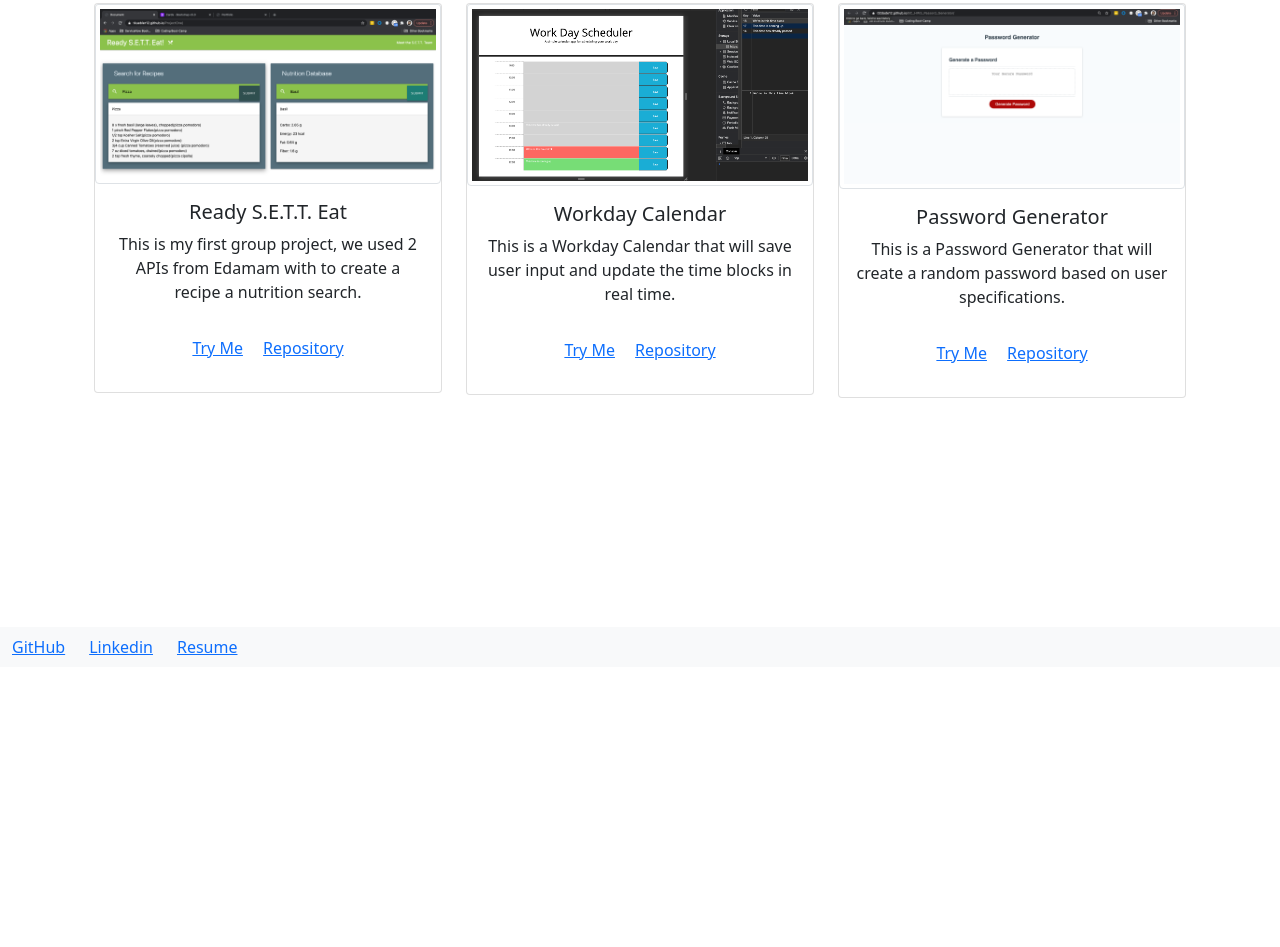
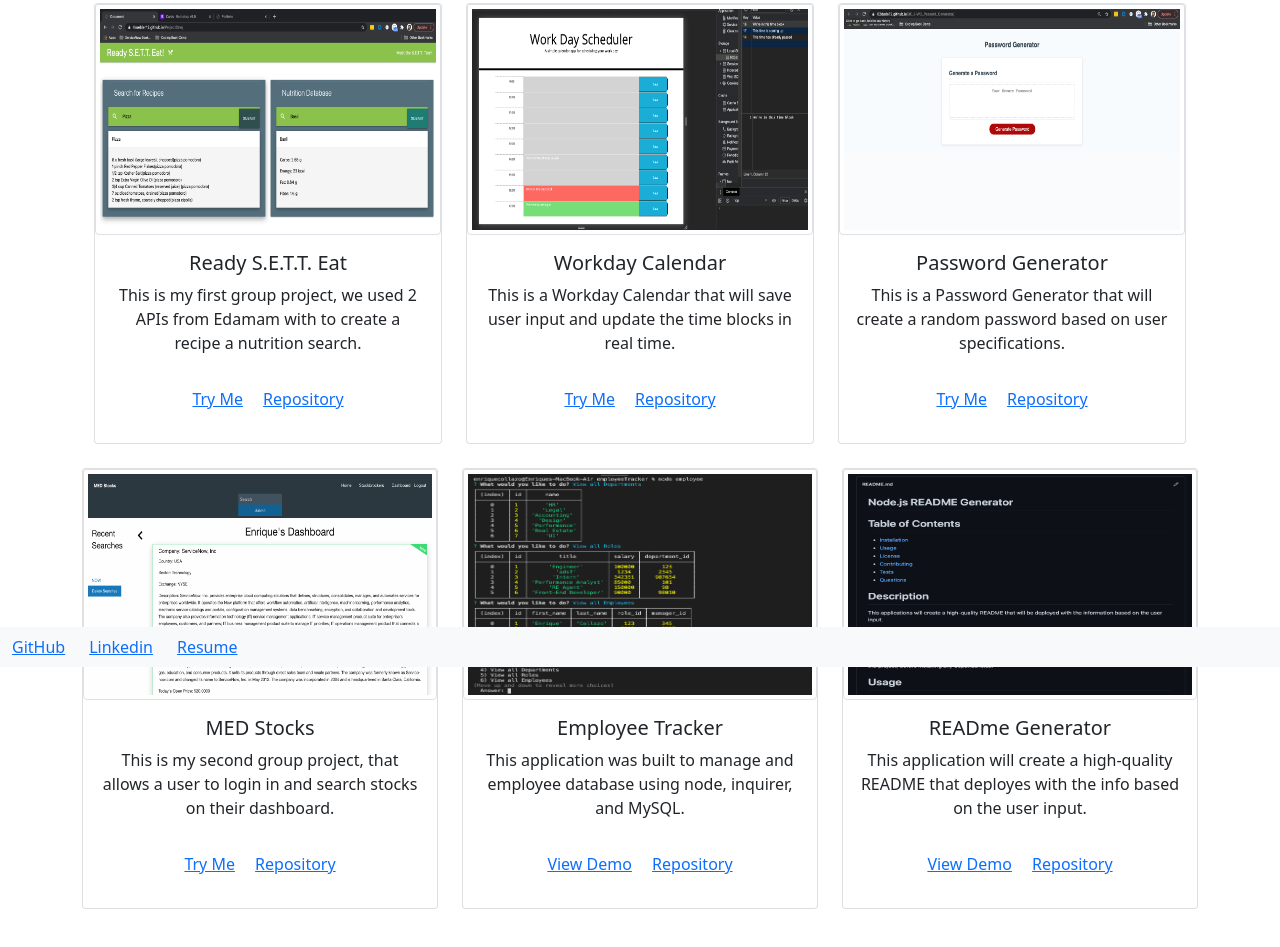
Before and after one commit to 02Dade12/Collazo_Portfolio, a plain HTML site: page portfolio.html in a window 1280 px wide. Shown: the part 133-1080 px from the top of the page. Before the commit the page ends 800 px from the top, so only its background shows below. Drawn offline with nearby package versions, Linux system fonts and the light colour scheme.

Commit message:
updated portfolio and added new projects

```diff
--- a/portfolio.html
+++ b/portfolio.html
@@ -17,7 +17,8 @@
 <body>
   <nav class="fixed-top sticky-top navbar navbar-expand-lg navbar-dark bg-dark">
     <div class="container-fluid">
-      <a class="navbar-brand" href="#">Enrique Collazo</a>
+      <a class="navbar-brand" href="https://02dade12.github.io/BC_HW2_Responsive_Portfolio/index.html">Enrique
+        Collazo</a>
       <div class=".justify-content-end">
         <button class="navbar-toggler" type="button" data-bs-toggle="collapse" data-bs-target="#navbarNavAltMarkup"
           aria-controls="navbarNavAltMarkup" aria-expanded="false" aria-label="Toggle navigation">
@@ -51,10 +52,12 @@
       <div class="row row-cols-3">
         <div class="col-sm">
           <div class="card">
-              <img src="./assets/ProjectOne.png" class="card-img-top img-fluid img-thumbnail" alt="My First Project">
+            <img src="./assets/ProjectOne.png" class="card-img-top img-fluid img-thumbnail" alt="My First Project"
+            style="height: 231px">
             <div class="card-body text-center">
               <h5 class="card-title">Ready S.E.T.T. Eat</h5>
-                <p class="card-text">This is my first group project, we used 2 APIs from Edamam with to create a recipe a nutrition search.</p>
+              <p class="card-text">This is my first group project, we used 2 APIs from Edamam with to create a recipe a
+                nutrition search.</p>
               <div class="card-body">
                 <a href="https://tkuebler12.github.io/ProjectOne/" class="card-link">Try Me</a>
                 <a href="https://github.com/tkuebler12/ProjectOne" class="card-link">Repository</a>
@@ -65,10 +68,12 @@
 
         <div class="col-sm">
           <div class="card">
-              <img src="./assets/Calendar.png" class="card-img-top img-fluid img-thumbnail" alt="Workday Calendar">
+            <img src="./assets/Calendar.png" class="card-img-top img-fluid img-thumbnail" alt="Workday Calendar"
+            style="height: 231px">
             <div class="card-body text-center">
               <h5 class="card-title">Workday Calendar</h5>
-                <p class="card-text">This is a Workday Calendar that will save user input and update the time blocks in real time.</p>
+              <p class="card-text">This is a Workday Calendar that will save user input and update the time blocks in
+                real time.</p>
               <div class="card-body">
                 <a href="https://02dade12.github.io/Workday_Scheduler/" class="card-link">Try Me</a>
                 <a href="https://github.com/02Dade12/Workday_Scheduler" class="card-link">Repository</a>
@@ -79,10 +84,12 @@
 
         <div class="col-sm">
           <div class="card">
-              <img src="./assets/PasswordGen.png" class="card-img-top img-fluid img-thumbnail" alt="Password Generator">
+            <img src="./assets/PasswordGen.png" class="card-img-top img-fluid img-thumbnail" alt="Password Generator"
+            style="height: 231px">
             <div class="card-body text-center">
               <h5 class="card-title">Password Generator</h5>
-                <p class="card-text">This is a Password Generator that will create a random password based on user specifications.</p>
+              <p class="card-text">This is a Password Generator that will create a random password based on user
+                specifications.</p>
               <div class="card-body">
                 <a href="https://02dade12.github.io/BC_HW3_Passord_Generator/" class="card-link">Try Me</a>
                 <a href="https://github.com/02Dade12/BC_HW3_Passord_Generator" class="card-link">Repository</a>
@@ -95,6 +102,67 @@
   </section>
 
   </br>
+
+  <section>
+    <div class="container">
+      <div class="row row-cols-3">
+        <div class="col-4">
+          <div class="card">
+            <img src="/assets/medstocks.png" class="card-img-top img-fluid img-thumbnail" alt="My Second Project"
+            style="height: 231px">
+            <div class="card-body text-center">
+              <h5 class="card-title">MED Stocks</h5>
+              <p class="card-text">This is my second group project, that allows a user to
+                login in and search stocks on their dashboard.</p>
+              <div class="card-body">
+                <a href="https://medstocks.herokuapp.com/" class="card-link">Try Me</a>
+                <a href="https://github.com/02Dade12/projectMED" class="card-link">Repository</a>
+              </div>
+            </div>
+          </div>
+        </div>
+
+        <div class="col-4">
+          <div class="card">
+            <img src="/assets/employeeTracker.png" class="card-img-top img-fluid img-thumbnail" alt="Employee Tracker"
+              style="height: 231px">
+            <div class="card-body text-center">
+              <h5 class="card-title">Employee Tracker</h5>
+              <p class="card-text">This application was built to manage and employee database using node, inquirer, and
+                MySQL.</p>
+              <div class="card-body">
+                <a href="https://drive.google.com/file/d/1qrLFfwSNopSDLLDrabjueUG4SrFxJrRf/view" class="card-link">View
+                  Demo</a>
+                <a href="https://github.com/02Dade12/employeeTracker" class="card-link">Repository</a>
+              </div>
+            </div>
+          </div>
+        </div>
+
+        <div class="col-4">
+          <div class="card">
+            <img src="/assets/readmegen.png" class="card-img-top img-fluid img-thumbnail" alt="READme Generator"
+              style="height: 231px">
+            <div class="card-body text-center">
+              <h5 class="card-title">READme Generator</h5>
+              <p class="card-text">This application will create a high-quality README that deployes with the
+                info based on the user input.</p>
+              <div class="card-body">
+                <a href="https://drive.google.com/file/d/1_5dxbojnBLsIBZrYCvIv2zNNsRk7dyJd/view" class="card-link">View
+                  Demo</a>
+                <a href="https://github.com/02Dade12/READmeGenerator" class="card-link">Repository</a>
+              </div>
+            </div>
+          </div>
+        </div>
+      </div>
+    </div>
+
+    </br>
+    </br>
+    </br>
+
+  </section>
 
   <!--This section contains the Footer Section-->
   <footer class="fixed-bottom sticky-bottom navbar navbar-expand-lg navbar-light bg-light">
```
Also changed, not shown: contact.html (+1 -1 lines), index.html (+1 -1 lines), assets/employeeTracker.png (added), assets/medstocks.png (added), assets/readmegen.png (added), assets/test.png (added). Lines whose indentation alone changed are shown as unchanged.
